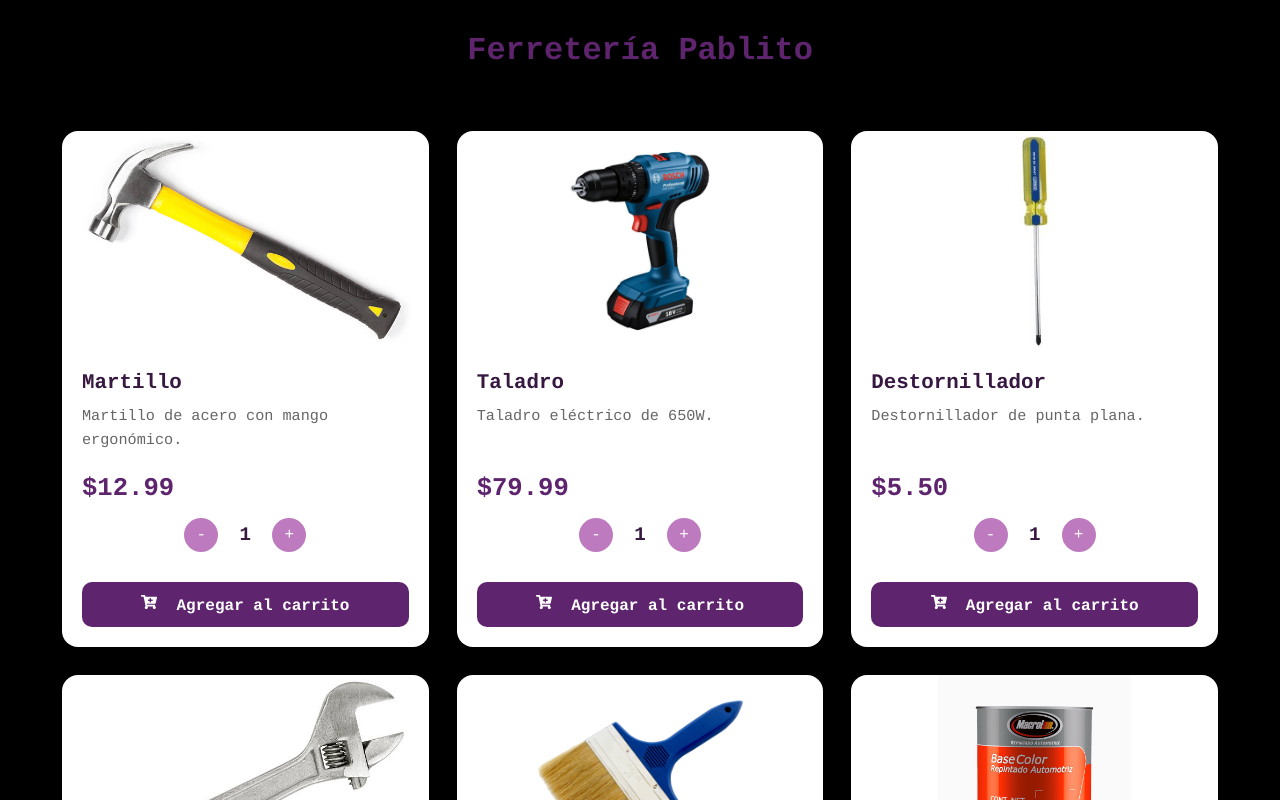
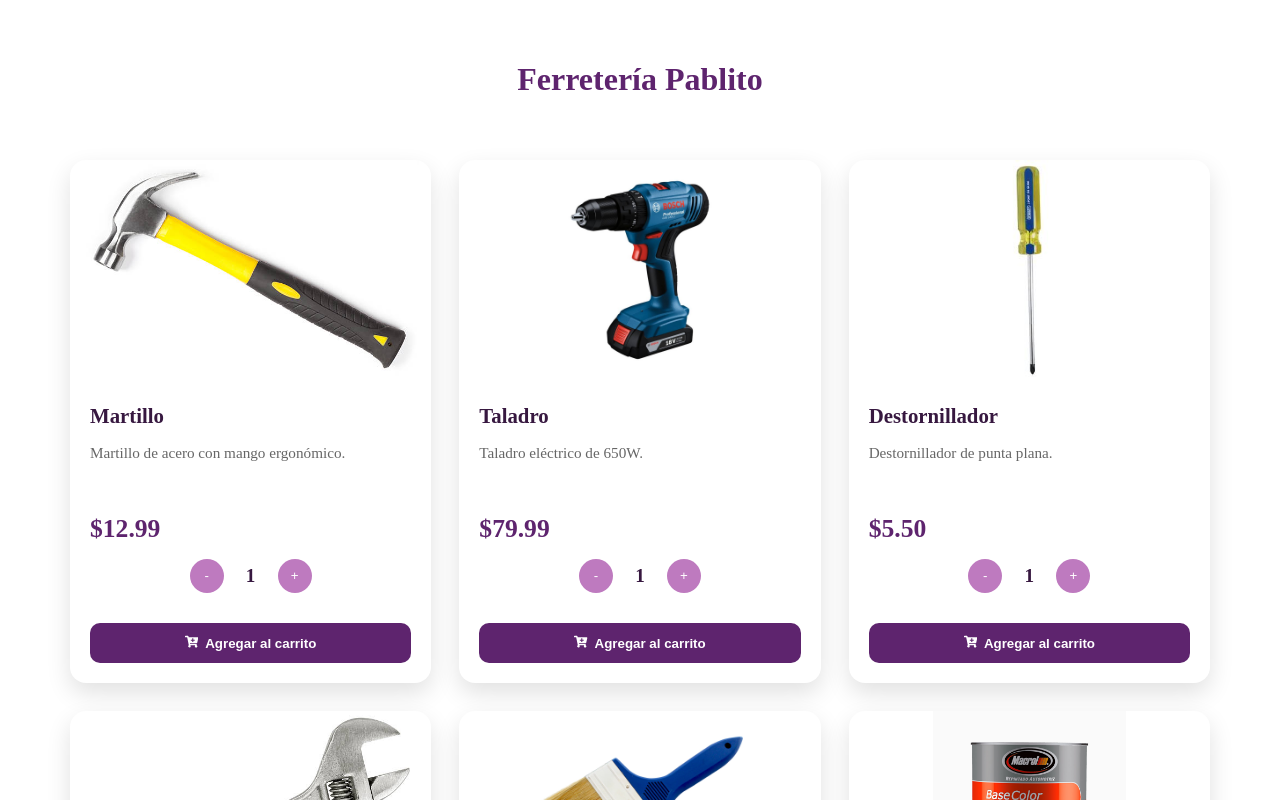
Before and after one commit to JavierCastill04/sg-ferreteria, a Next.js app: page / in a window 1280 px wide. Shown: the top 800 px of the page. Built offline with nearby package versions, Linux system fonts and the light colour scheme.

Commit message:
Refactorizar y formatear archivos del Grid y Layout

```diff
--- a/src/app/layout.tsx
+++ b/src/app/layout.tsx
@@ -1,37 +1,19 @@
-import type { Metadata } from "next";
-import { Geist, Geist_Mono } from "next/font/google";
-import "./globals.css";
-import Providers from "@/redux/Providers";
+"use client";
 
-const geistSans = Geist({
-  variable: "--font-geist-sans",
-  subsets: ["latin"],
-});
-
-const geistMono = Geist_Mono({
-  variable: "--font-geist-mono",
-  subsets: ["latin"],
-});
-
-export const metadata: Metadata = {
-  title: "Ferretería Pablito",
-  description: "Sistema de compras para ferretería",
-};
+import { Provider } from "react-redux";
+import store from "../redux/store";
 
 export default function RootLayout({
   children,
-}: Readonly<{
+}: {
   children: React.ReactNode;
-}>) {
+}) {
   return (
-    <html
-      lang="es"
-      className={`${geistSans.variable} ${geistMono.variable}`}
-    >
+    <html lang="es">
       <body>
-        <Providers>
+        <Provider store={store}>
           {children}
-        </Providers>
+        </Provider>
       </body>
     </html>
   );
--- a/src/components/ProductGrid/grid.module.css
+++ b/src/components/ProductGrid/grid.module.css
@@ -4,103 +4,64 @@
     gap:28px;
     padding:30px;
 }
+
 .card{
-
     background:white;
-
     border-radius:16px;
-
     overflow:hidden;
-
     box-shadow:0 10px 25px rgba(0,0,0,.12);
-
     transition:.25s;
-
 }
 
 .card:hover{
-
     transform:translateY(-8px);
-
 }
 
 .image{
-
     width:100%;
-
     height:220px;
-
     object-fit:contain;
-
 }
 
 .price{
-
     font-size:1.6rem;
-
     color:#5E246E;
-
     font-weight:bold;
-
 }
 
 .quantity{
-
     display:flex;
-
     justify-content:center;
-
     align-items:center;
-
     gap:12px;
-
 }
 
 .quantity button{
-
     width:34px;
-
     height:34px;
-
     border:none;
-
     border-radius:50%;
-
     background:#BE7ABF;
-
     color:white;
-
     cursor:pointer;
-
 }
 
 .addButton{
-
     width:100%;
-
     margin-top:15px;
-
     padding:12px;
-
     border:none;
-
     border-radius:10px;
-
     background:#5E246E;
-
     color:white;
-
     font-weight:bold;
-
     cursor:pointer;
-
 }
 
 .addButton:hover{
+    background:#371840;
+}
 
-    background:#371840;
-
-}
 .content{
     padding:20px;
 }
--- a/src/redux/Providers.tsx
+++ /dev/null
@@ -1,12 +0,0 @@
-"use client";
-
-import { Provider } from "react-redux";
-import store from "./store";
-
-export default function Providers({
-  children,
-}: {
-  children: React.ReactNode;
-}) {
-  return <Provider store={store}>{children}</Provider>;
-}
```
Also changed, not shown: src/components/ProductGrid/ProductGrid.tsx (+3 -26 lines).
